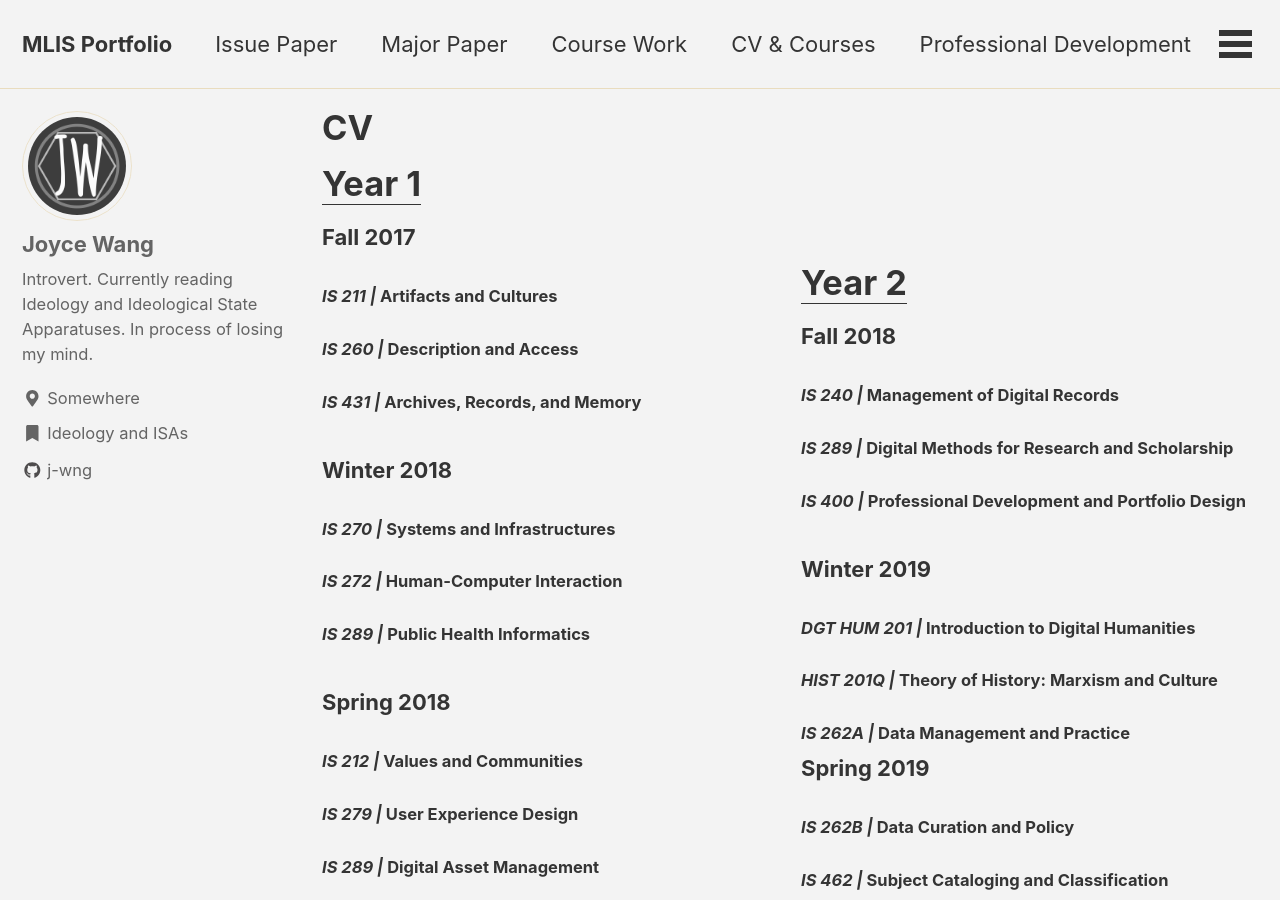
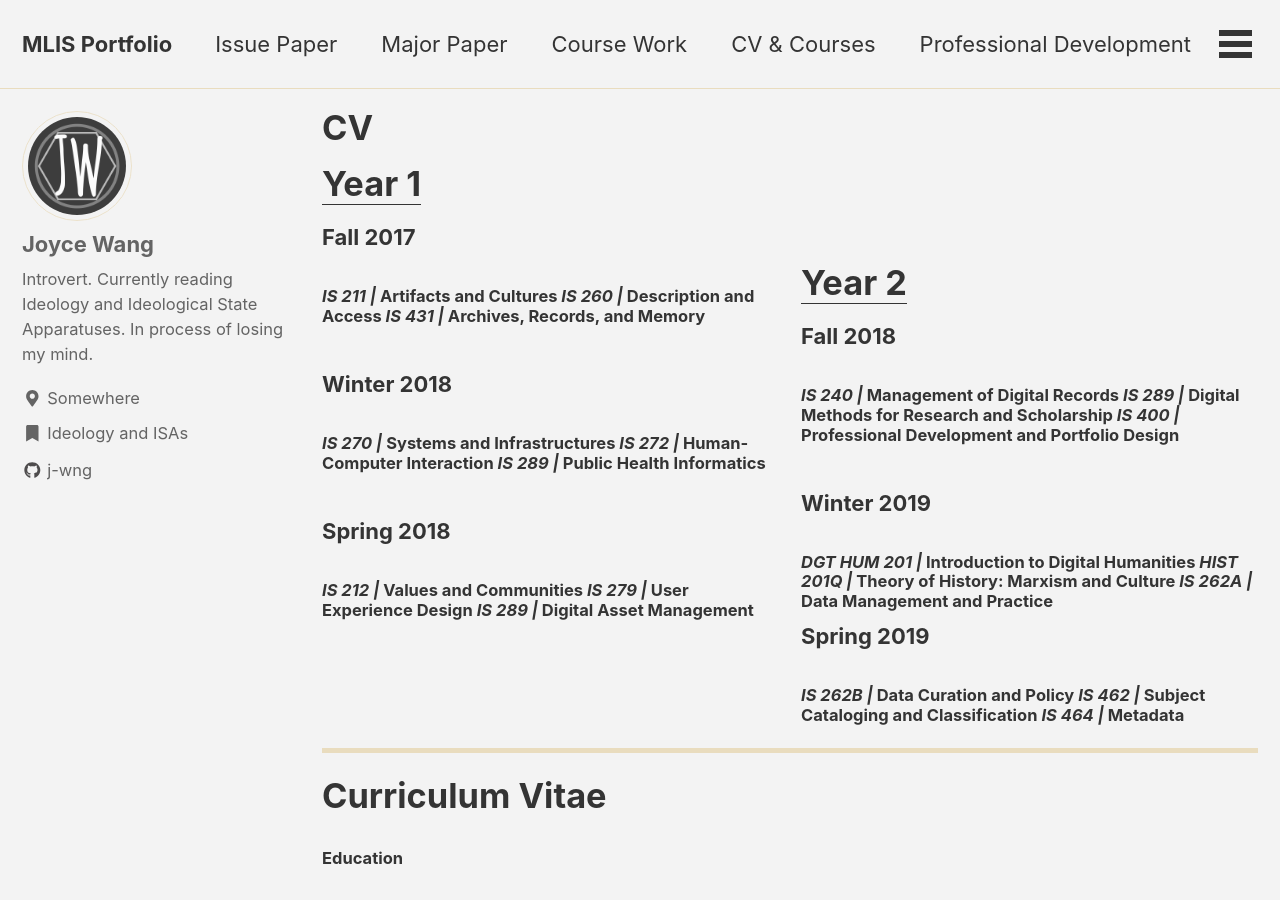
Before and after one commit to j-wng/portfolio, a Jekyll site: the page built from _pages/cv_courses.html, in a window 1280 px wide and 900 px high. Built offline with Jekyll 4.4.1, drawn with Linux system fonts in a browser that asks for light colours; cached includes are drawn as plain includes; nearby versions of some CDN libraries.

```diff
--- a/_pages/cv_courses.html
+++ b/_pages/cv_courses.html
@@ -23,30 +23,30 @@ hr {
 <div class="newspaper">
 <h1><u>Year 1</u></h1>
 <b>Fall 2017</b>
-<h4><i>IS 211 |</i> Artifacts and Cultures</h4>
-<h4><i>IS 260 |</i> Description and Access</h4>
-<h4><i>IS 431 |</i> Archives, Records, and Memory</h4><br>
+<h4><i>IS 211 |</i> Artifacts and Cultures
+    <i>IS 260 |</i> Description and Access
+    <i>IS 431 |</i> Archives, Records, and Memory</h4><br>
 <b>Winter 2018</b>
-<h4><i>IS 270 |</i> Systems and Infrastructures</h4>
-<h4><i>IS 272 |</i> Human-Computer Interaction</h4>
-<h4><i>IS 289 |</i> Public Health Informatics</h4><br>
+<h4><i>IS 270 |</i> Systems and Infrastructures
+  <i>IS 272 |</i> Human-Computer Interaction
+  <i>IS 289 |</i> Public Health Informatics</h4><br>
 <b>Spring 2018</b>
-<h4><i>IS 212 |</i> Values and Communities</h4>
-<h4><i>IS 279 |</i> User Experience Design</h4>
-<h4><i>IS 289 |</i> Digital Asset Management</h4><br><br><br><br><br>
+<h4><i>IS 212 |</i> Values and Communities
+  <i>IS 279 |</i> User Experience Design
+  <i>IS 289 |</i> Digital Asset Management</h4><br><br><br><br><br>
 <h1><u>Year 2</u></h1>
 <b>Fall 2018</b>
-<h4><i>IS 240 |</i> Management of Digital Records</h4>
-<h4><i>IS 289 |</i> Digital Methods for Research and Scholarship</h4>
-<h4><i>IS 400 |</i> Professional Development and Portfolio Design</h4><br>
+<h4><i>IS 240 |</i> Management of Digital Records
+<i>IS 289 |</i> Digital Methods for Research and Scholarship
+<i>IS 400 |</i> Professional Development and Portfolio Design</h4><br>
 <b>Winter 2019</b>
-<h4><i>DGT HUM 201 |</i> Introduction to Digital Humanities</h4>
-<h4><i>HIST 201Q |</i> Theory of History: Marxism and Culture</h4>
-<h4><i>IS 262A |</i> Data Management and Practice<br></h4>
+<h4><i>DGT HUM 201 |</i> Introduction to Digital Humanities
+  <i>HIST 201Q |</i> Theory of History: Marxism and Culture
+  <i>IS 262A |</i> Data Management and Practice<br></h4>
 <b>Spring 2019</b>
-<h4><i>IS 262B |</i> Data Curation and Policy</h4>
-<h4><i>IS 462 |</i> Subject Cataloging and Classification</h4>
-<h4><i>IS 464 |</i> Metadata</h4>
+<h4><i>IS 262B |</i> Data Curation and Policy
+  <i>IS 462 |</i> Subject Cataloging and Classification
+  <i>IS 464 |</i> Metadata</h4>
 </div>
 
  <hr>
```
